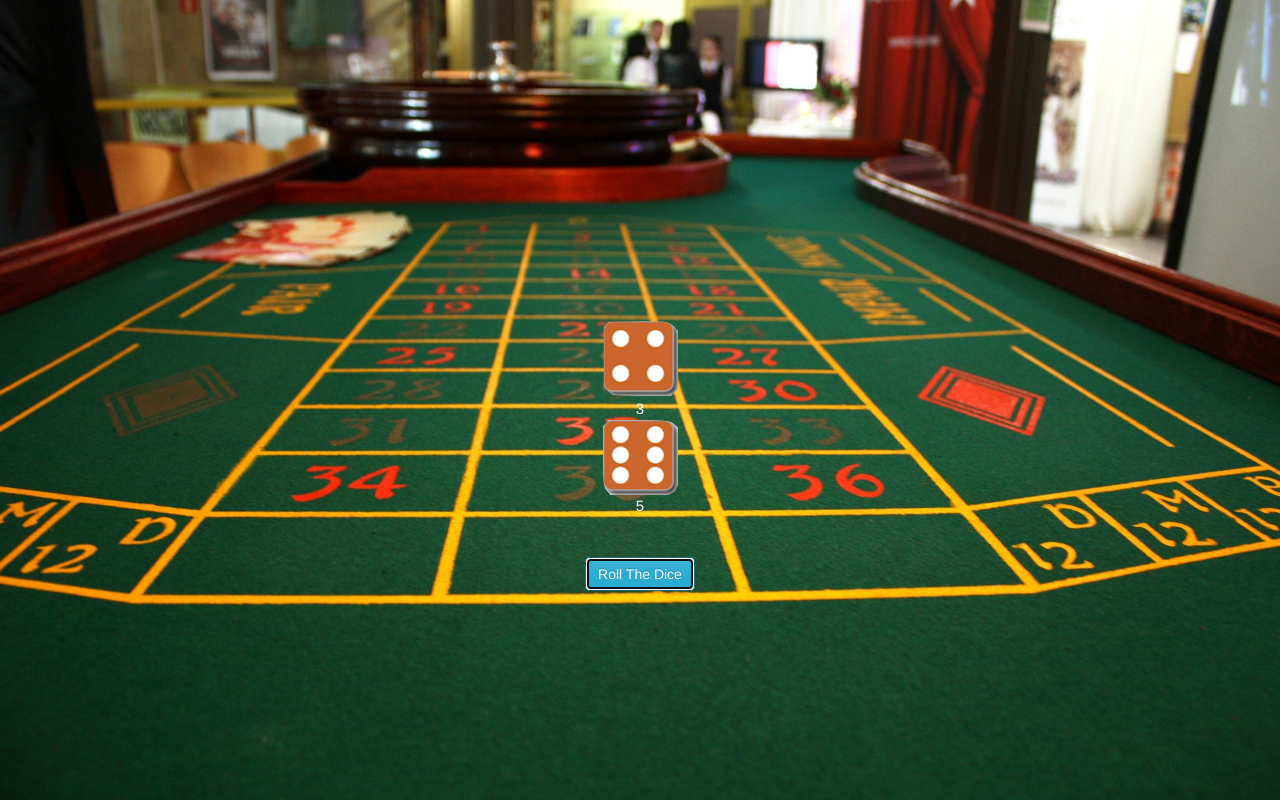
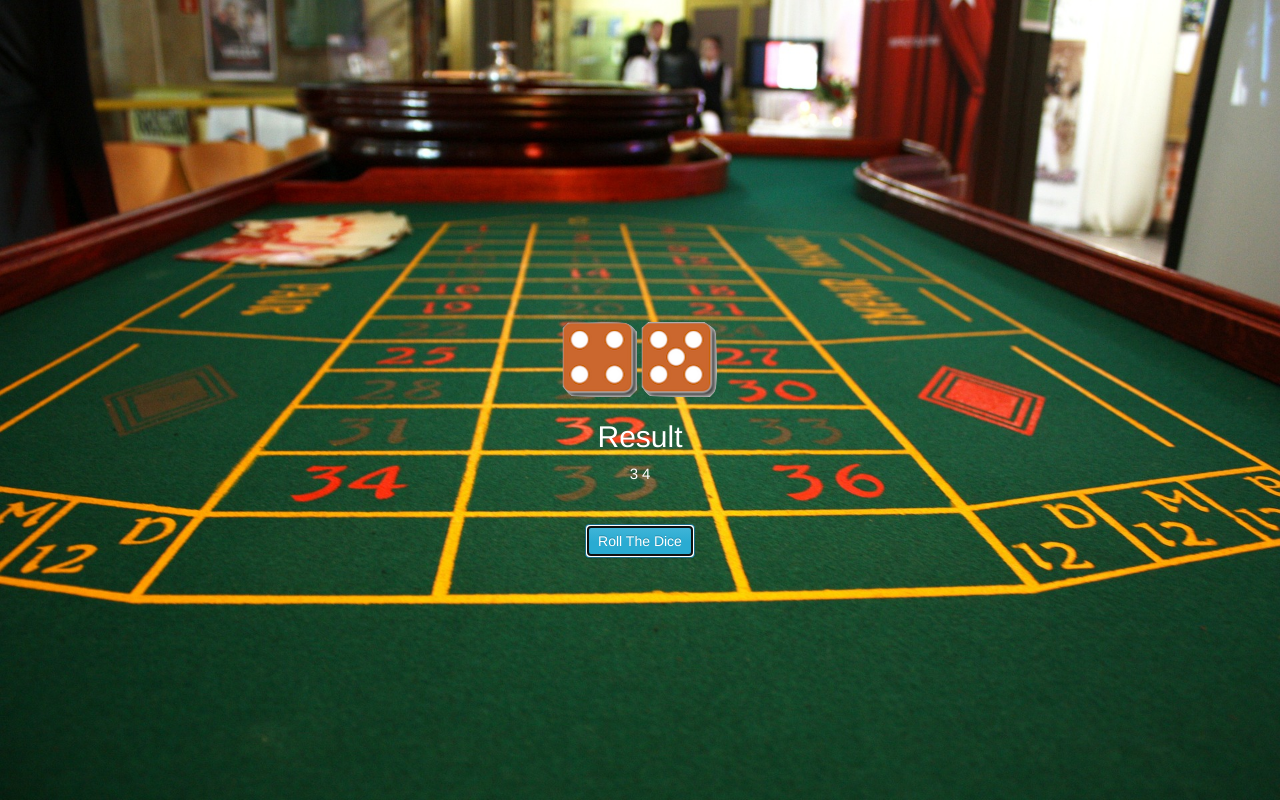
Before and after one commit to Clarke90/COMP1073FinalExam-, a plain HTML site: page index.html in a window 1280 px wide. Both pictures are taken after a click on the button "Roll The Dice". Drawn offline with Linux system fonts and the light colour scheme.

Commit message:
made change to math equasion

```diff
--- a/Content/app.css
+++ b/Content/app.css
@@ -12,9 +12,14 @@ body{
     font-size: 15px;
     color: #fff;
     font-weight: 300;
+    display: inline-block;
 }
 #outputDiv2{
     font-size: 15px;
     color: #fff;
     font-weight: 300;
+     display: inline-block;
 }
+h2{
+    color: #fff;
+}
--- a/Scripts/app.js
+++ b/Scripts/app.js
@@ -1,31 +1,33 @@
 // ROLLING THE DICE
 // declaring all of the dice images and their src to be pulled in
-var face0=new Image()
-face0.src="Content/img/dice1.png"
-var face1=new Image()
-face1.src="Content/img/dice2.png"
-var face2=new Image()
-face2.src="Content/img/dice3.png"
-var face3=new Image()
-face3.src="Content/img/dice4.png"
-var face4=new Image()
-face4.src="Content/img/dice5.png"
-var face5=new Image()
-face5.src="Content/img/dice6.png"
+var face0 = new Image()
+face0.src = "Content/img/dice1.png"
+var face1 = new Image()
+face1.src = "Content/img/dice2.png"
+var face2 = new Image()
+face2.src = "Content/img/dice3.png"
+var face3 = new Image()
+face3.src = "Content/img/dice4.png"
+var face4 = new Image()
+face4.src = "Content/img/dice5.png"
+var face5 = new Image()
+face5.src = "Content/img/dice6.png"
 
 // The function to roll the dice
- function TossTheDice(){
+function TossTheDice() {
     //Dice #1
     //create a random integer between 0 and 6
-        var randomdice=Math.round(Math.random()*5)
+    var randomdice = Math.round(Math.random() * 5)
     //pull image from the src
-        document.images["rolldice"].src=eval("face"+randomdice+".src")
+    document.images["rolldice"].src = eval("face" + randomdice + ".src")
+    // print the number being generated
     document.getElementById("outputDiv").innerHTML = randomdice.toString();
 
     //Dice #2
     //create a random integer between 0 and 6 and offset this dice roll by adding one
-        var randomdice=Math.round(Math.random()*5+1)
+    var randomdice = Math.round(Math.random() * 5)
     //pull image from the src
-        document.images["rolldice2"].src=eval("face"+randomdice+".src")
+    document.images["rolldice2"].src = eval("face" + randomdice + ".src")
+    // print the number being generated
     document.getElementById("outputDiv2").innerHTML = randomdice.toString();
 }
--- a/index.html
+++ b/index.html
@@ -21,10 +21,14 @@
     <div class="col-md-12 text-center" id="diceContainer">
         <div class="row">
             <img src="Content/img/dice1.png" name="rolldice">
+            <img src="Content/img/dice1.png" name="rolldice2">
+
+              <div>
+                  <h2>Result</h2>
                 <div id="outputDiv"></div>
+                <div id="outputDiv2"></div>
+              </div>
 
-            <img src="Content/img/dice2.png" name="rolldice2">
-                 <div id="outputDiv2"></div>
             <br>
             <br>
             <button id="dicebtn" type="button" onClick="TossTheDice()" class="btn btn-info">Roll The Dice</button>
```
Lines whose indentation alone changed are shown as unchanged.
